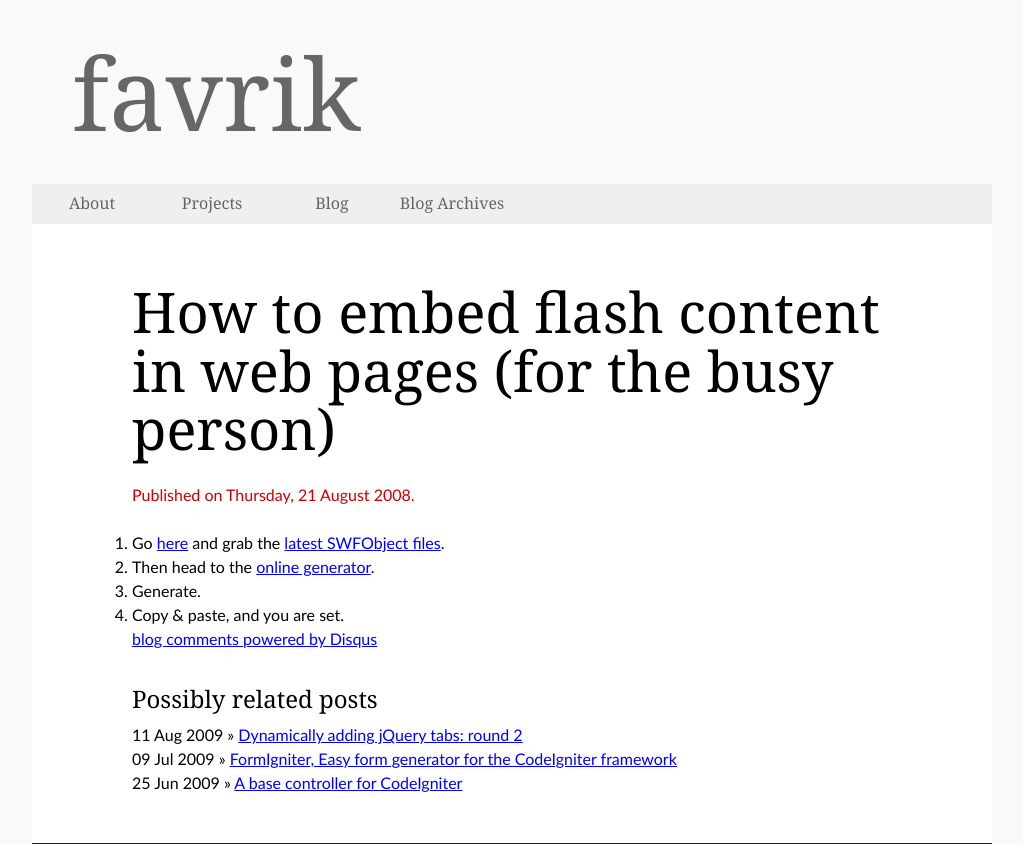
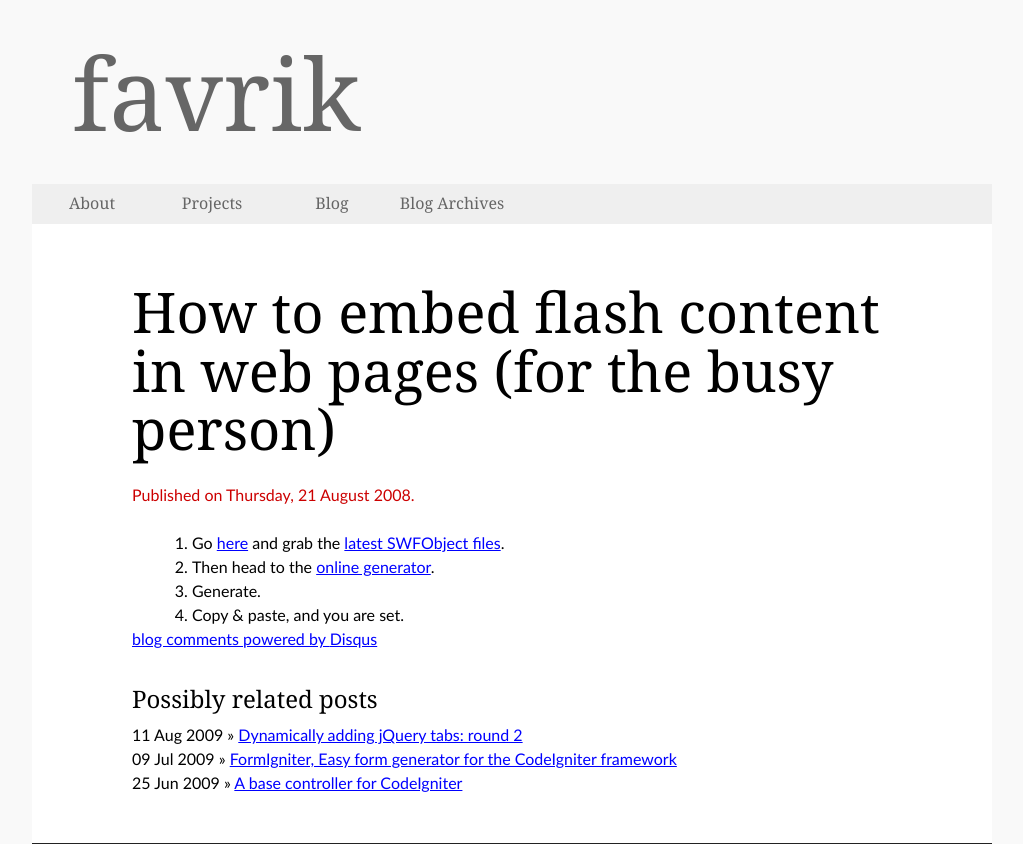
Before and after one commit to favrik/favrik.com, a Jekyll site: the page built from _posts/javascript/2008-08-21-how-to-embed-flash-content-in-web-pages-for-the-busy-person.markdown, in a window 1280 px wide. Shown: the top 844 px of the page, without its empty margins (128-1151 px from the left). Built offline with Jekyll 4.4.1, drawn with Linux system fonts in a browser that asks for light colours; Markdown is read by kramdown in place of the engine named in the settings; comment, search, counter and statistics services are not loaded; grey boxes are pictures that could not be loaded.

Commit message:
Add terminal style for screens of text. Format numbered lists.

```diff
--- a/css/favrik.css
+++ b/css/favrik.css
@@ -79,6 +79,7 @@ p, dd, dt {
 
 ol li {
     list-style-type: decimal;
+    margin-left: 60px;
 }
 
 li {
@@ -221,7 +222,12 @@ html {
     margin-bottom: 2.4em;
 }
 
-
+.terminal {
+    font-size: .6em;
+    background: #000;
+    color: #fff;
+    margin-bottom: 20px;
+}
 
 /* ----------------------------------------------------------------------------
     Post styles
```
